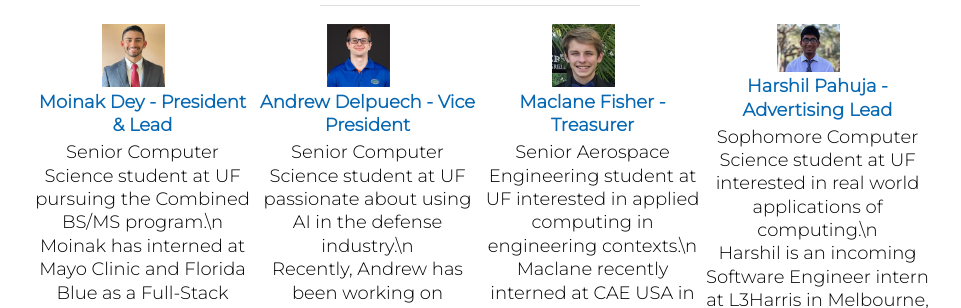
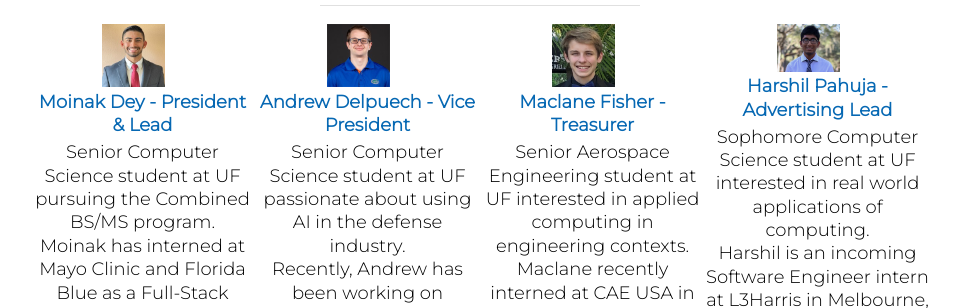
Before and after one commit to DeyMoinak/UF-DSC, a React (Create React App) app: page / in a window 1280 px wide. Shown: the part 2500-2808 px from the top of the page, without its empty margins (160-1121 px from the left). Built offline with nearby package versions, Linux system fonts and the light colour scheme; the HTML template or start-up script is replaced by a standard one.

Commit message:
Update index.js

```diff
--- a/src/Components/Officers/index.js
+++ b/src/Components/Officers/index.js
@@ -18,7 +18,7 @@ const Officers = () => {
                         <img src={Image3}/>
                         <div class="exp__desc">
                             <h1 class="exp__name">Moinak Dey - President & Lead</h1>
-                            <p class="exp__body">Senior Computer Science student at UF pursuing the Combined BS/MS program.\n</p>
+                            <p class="exp__body">Senior Computer Science student at UF pursuing the Combined BS/MS program.{"\n"}</p>
                             <p class="exp__body">Moinak has interned at Mayo Clinic and Florida Blue as a Full-Stack Software Engineer intern and is passionate about helping students gain exposure to project development and real-world software engineering practices.</p>
                         </div>
                     </div>
@@ -27,7 +27,7 @@ const Officers = () => {
                         <img src={Image4}/>
                         <div class="exp__desc">
                             <h1 class="exp__name">Andrew Delpuech - Vice President</h1>
-                            <p class="exp__body">Senior Computer Science student at UF passionate about using AI in the defense industry.\n</p>
+                            <p class="exp__body">Senior Computer Science student at UF passionate about using AI in the defense industry.{"\n"}</p>
                             <p class="exp__body">Recently, Andrew has been working on programing electro-optical sensors, and other advanced electronics systems for airborne, naval and ground based military applications at Raytheon. </p>
                         </div>
                     </div>
@@ -36,7 +36,7 @@ const Officers = () => {
                         <img src={Image2}/>
                         <div class="exp__desc">
                             <h1 class="exp__name">Maclane Fisher - Treasurer</h1>
-                            <p class="exp__body">Senior Aerospace Engineering student at UF interested in applied computing in engineering contexts.\n</p>
+                            <p class="exp__body">Senior Aerospace Engineering student at UF interested in applied computing in engineering contexts.{"\n"}</p>
                             <p class="exp__body">Maclane recently interned at CAE USA in Tampa, Florida where he worked on improving flight simulation technologies.</p>
                         </div>
                     </div>
@@ -45,7 +45,7 @@ const Officers = () => {
                         <img src={Image1}/>
                         <div class="exp__desc">
                             <h1 class="exp__name">Harshil Pahuja - Advertising Lead</h1>
-                            <p class="exp__body">Sophomore Computer Science student at UF interested in real world applications of computing.\n</p>
+                            <p class="exp__body">Sophomore Computer Science student at UF interested in real world applications of computing.{"\n"}</p>
                             <p class="exp__body">Harshil is an incoming Software Engineer intern at L3Harris in Melbourne, Florida where he will help create electronic warfare technology for military and law enforcement applications.</p>
                         </div>
                     </div>
```
